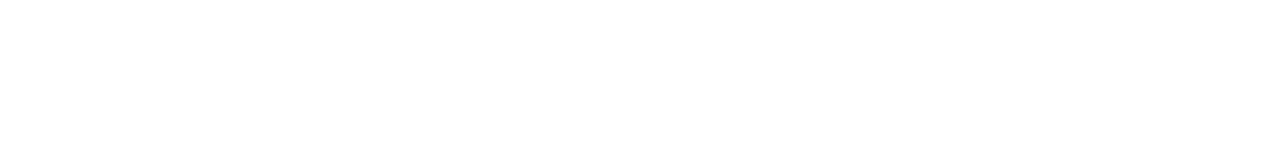
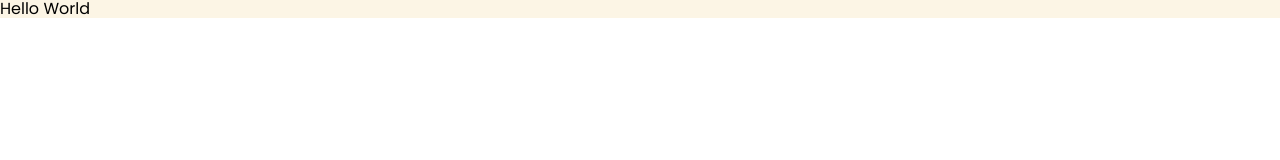
Before and after one commit to Brendacolfel10/se_project_spots, a plain HTML site: page index.html in a window 1280 px wide. Drawn offline with Linux system fonts and the light colour scheme.

Commit message:
New update for my project

```diff
--- a/blocks/page.css
+++ b/blocks/page.css
@@ -0,0 +1,5 @@
+
+.page {
+    background-color: #fcf5e5;
+    font-family: "Poppins", Arial, Helvetica, sans-serif;
+}
--- a/index.html
+++ b/index.html
@@ -8,10 +8,18 @@
 
     <title>spots</title>
 
-    <link rel="stylesheets" href="./pages/index.css">
+    <link rel="stylesheet" href="./pages/index.css">
     <link rel="icon" href="./favicon.ico">
 </head>
 <body>
-
+    <div class="page">
+        Hello World
+        <header class="header"></header>
+        <main class="content">
+            <section class="porfile"></section>
+            <section class="cards"></section>
+        </main>
+        <footer class="footer"></footer>
+    </div>
 </body>
 </html>
--- a/pages/index.css
+++ b/pages/index.css
@@ -1 +1,3 @@
-@import url("../vendor/normalize.css");
+@import url(../vendor/normalize.css);
+@import url(../vendor/fonts.css);
+@import url(../blocks/page.css);
--- a/vendor/fonts.css
+++ b/vendor/fonts.css
@@ -0,0 +1,13 @@
+@font-face {
+    font-family: "Poppins";
+    font-style: normal;
+    font-weight: 400;
+    src: url(./fonts/Poppins-Regular.ttf) format("truetype");
+}
+
+@font-face {
+    font-family: "Poppins";
+    font-style: normal;
+    font-weight: 500;
+    src: url(./fonts/Poppins-Medium.ttf) format("truetype");
+}
```
Also changed, not shown: vendor/fonts/Poppins-Medium.ttf (added), vendor/fonts/Poppins-Regular.ttf (added).
